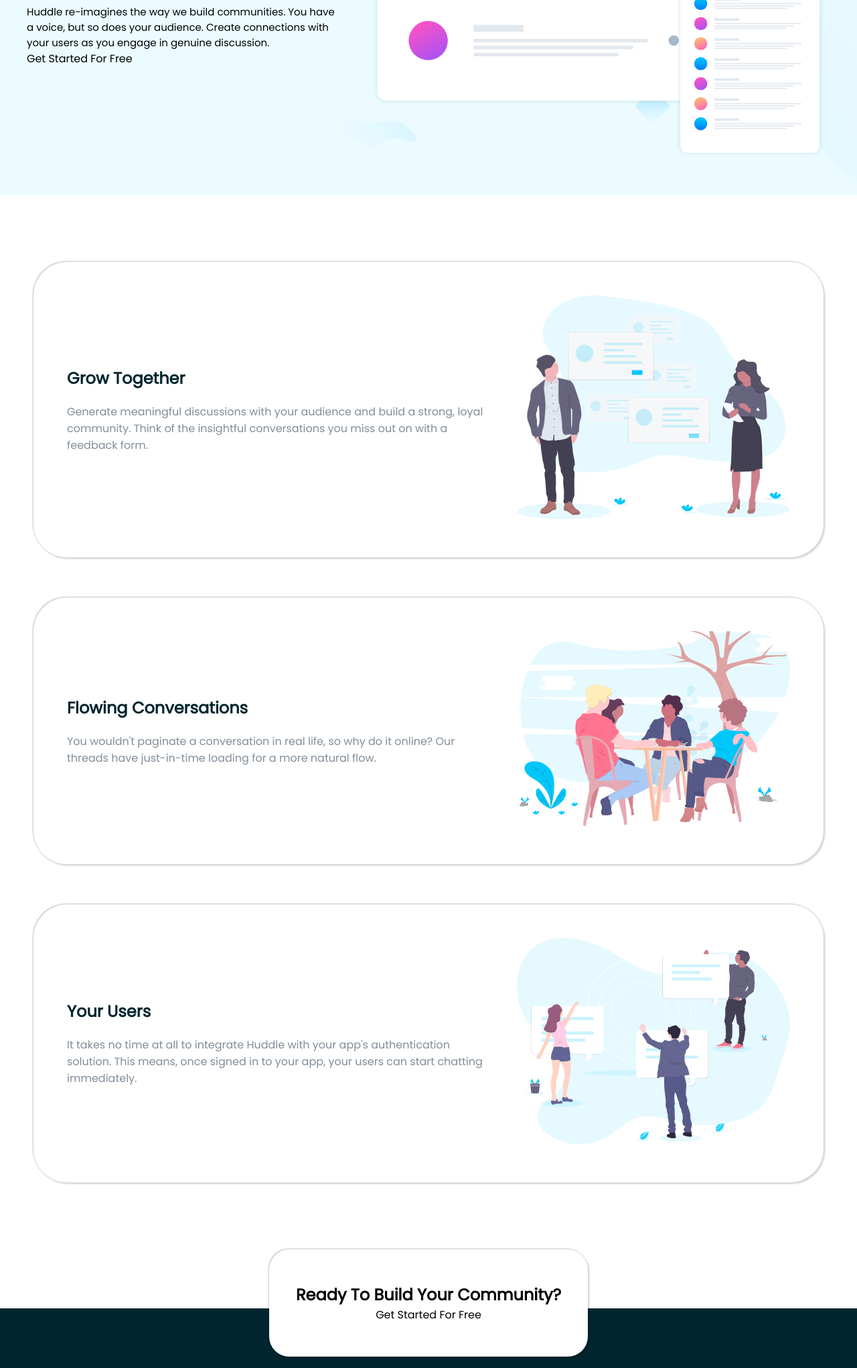
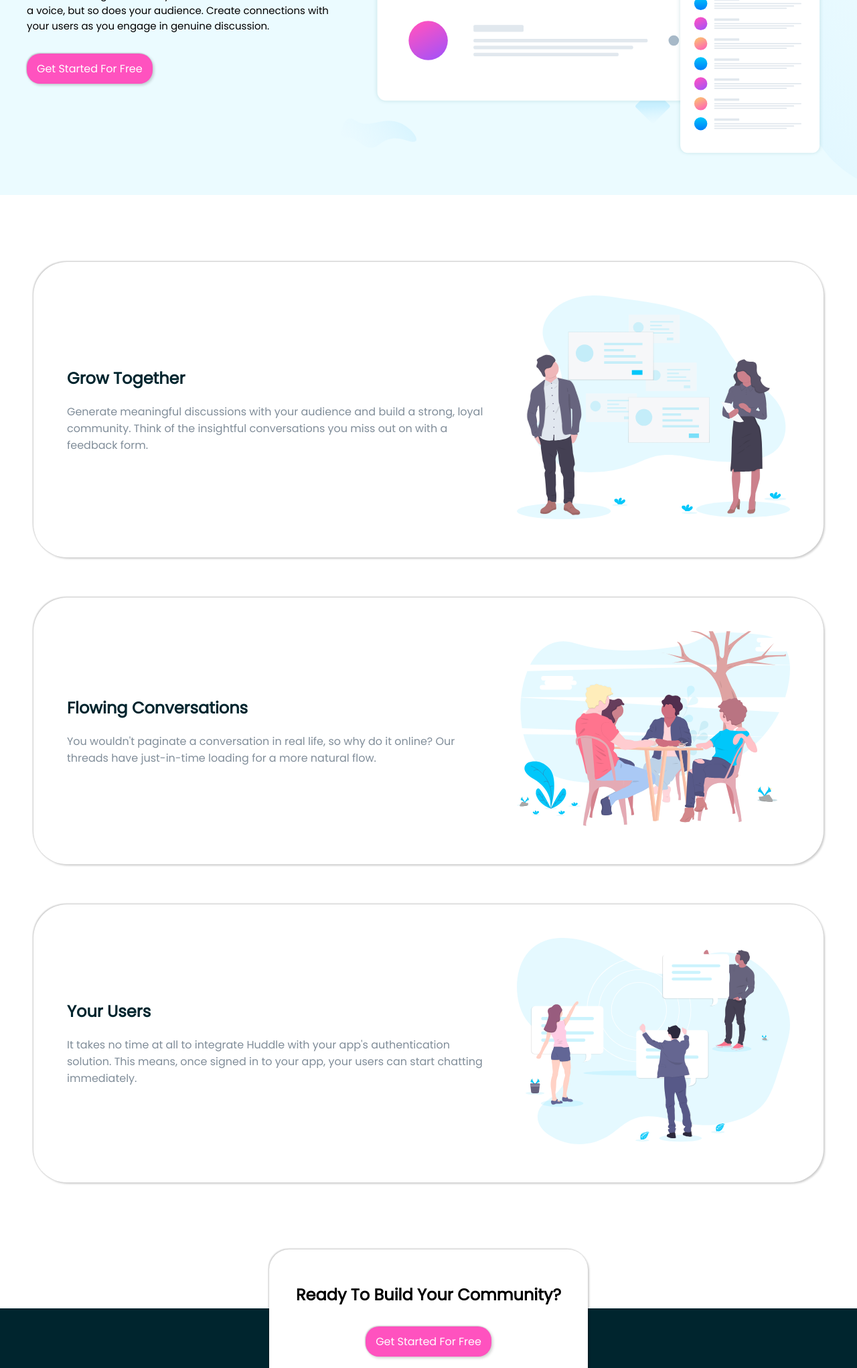
Before and after one commit to Rijan-Stha/Huddle-Page, a plain HTML site: page index.html in a window 1280 px wide. Shown: the part 415-2457 px from the top of the page at 67% size. Drawn offline with Linux system fonts and the light colour scheme.

Commit message:
Update style.css

```diff
--- a/style.css
+++ b/style.css
@@ -80,7 +80,7 @@ header .container .intro p {
   font-size: 15px;
 }
 
-header .container .intro #get_started {
+header .container .intro .get_started {
   display: inline-block;
   margin-top: 30px;
   text-align: center;
@@ -93,7 +93,7 @@ header .container .intro #get_started {
           box-shadow: 2px 2px 4px 0 rgba(0, 0, 0, 0.2), -1px -1px 2px rgba(0, 0, 0, 0.2);
 }
 
-header .container .intro #get_started a {
+header .container .intro .get_started a {
   color: white;
 }
 
@@ -215,7 +215,7 @@ footer .contentinfo_trial_card {
           box-shadow: 2px 2px 3px rgba(0, 0, 0, 0.2), -1.2px -1.2px 2px rgba(0, 0, 0, 0.2);
 }
 
-footer .contentinfo_trial_card #get_started {
+footer .contentinfo_trial_card .get_started {
   display: inline-block;
   margin-top: 30px;
   text-align: center;
@@ -228,7 +228,7 @@ footer .contentinfo_trial_card #get_started {
           box-shadow: 2px 2px 4px 0 rgba(0, 0, 0, 0.2), -1px -1px 2px rgba(0, 0, 0, 0.2);
 }
 
-footer .contentinfo_trial_card #get_started a {
+footer .contentinfo_trial_card .get_started a {
   color: white;
 }
 
```
